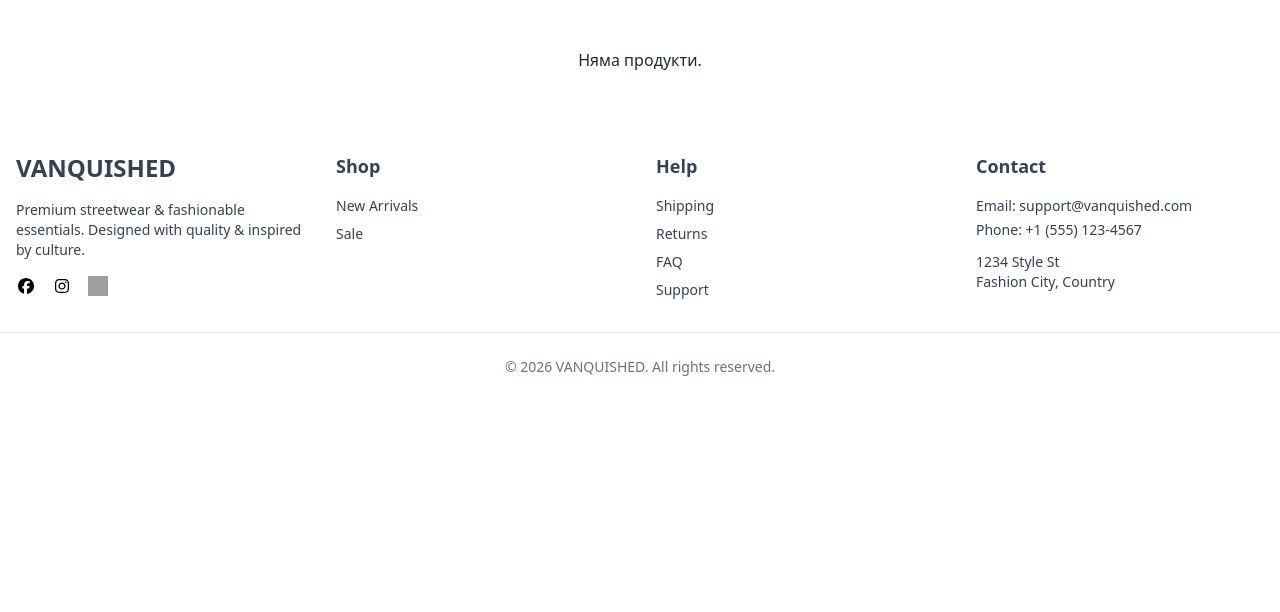
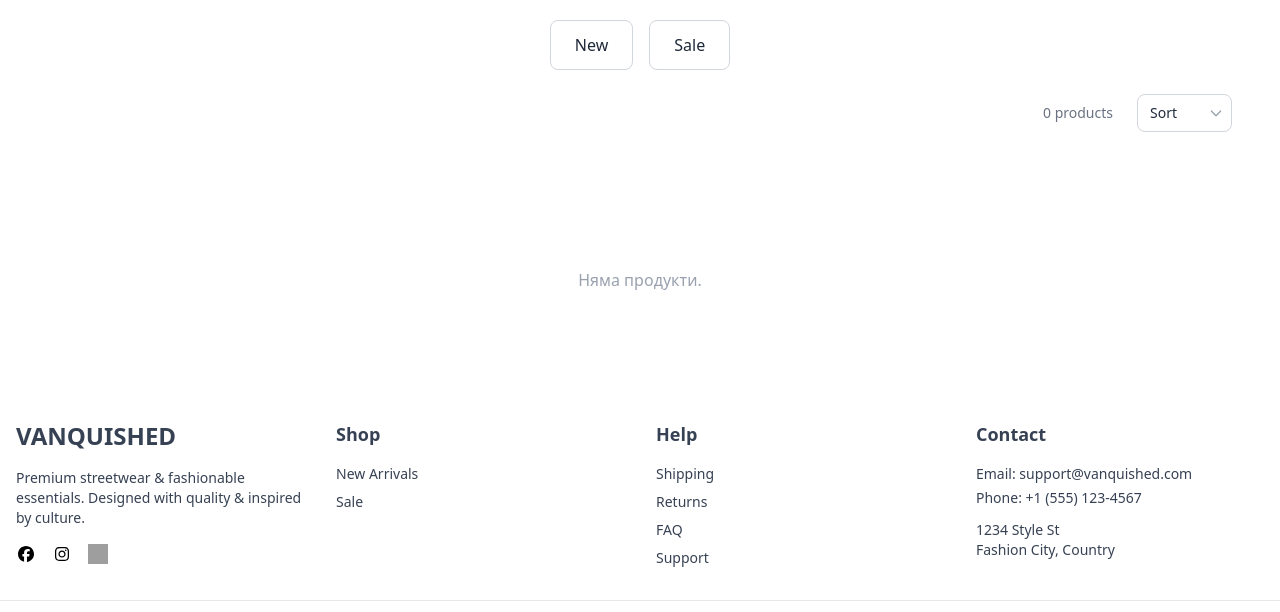
Before and after one commit to franki2004/VanquishedClothing, a Django app: page /collections/new/ in a window 1280 px wide. Shown: the part 84-696 px from the top of the page. Run offline with Django 5.2, Linux system fonts and the light colour scheme; data that the repository does not hold is empty; grey boxes are pictures that could not be loaded.

Commit message:
fixed UI bug within bulk add product page, added sorting and category filtering in collection, added sizes in product page

```diff
--- a/store/views.py
+++ b/store/views.py
@@ -14,13 +14,32 @@ def home(request):
 def returns(request):
     return render(request, 'store/returns.html')
 
-def collection(request, slug):
-    category = get_object_or_404(Category, slug=slug)
+def collection(request, slug=None):
+    category = None
+    products = Product.objects.filter(status="active")
 
-    products = Product.objects.filter(
-        category=category,
-        status="active",
-    )
+    # Category filtering
+    if slug:
+        category = get_object_or_404(Category, slug=slug)
+        products = products.filter(category=category)
+
+    # Sorting
+    sort = request.GET.get("sort")
+
+    if sort == "price_asc":
+        products = products.order_by("price")
+    elif sort == "price_desc":
+        products = products.order_by("-price")
+    elif sort == "az":
+        products = products.order_by("name")
+    elif sort == "za":
+        products = products.order_by("-name")
+    elif sort == "newest":
+        products = products.order_by("-created_at")
+    elif sort == "oldest":
+        products = products.order_by("created_at")
+
+    categories = Category.objects.all()
 
     return render(
         request,
@@ -28,8 +47,10 @@ def collection(request, slug):
         {
             "category": category,
             "products": products,
+            "categories": categories,
         },
     )
+
 def search(request):
     q = request.GET.get("q", "").strip()
 
--- a/templates/store/collection.html
+++ b/templates/store/collection.html
@@ -1,29 +1,97 @@
-{% extends "store/base.html" %}
-{% block title %}
-    {% if title %}
-        {{ title }}
-    {% else %}
-        {{ category.name }}
-    {% endif %}
-{% endblock %}
-
+{% extends "store/base.html" %} {% block title %}
+{% if title %} {{ title }} {% else %} {{ category.name }} {% endif %} {% endblock %}
 {% block content %}
 
-<section class="max-w-7xl mx-auto p-8 grid grid-cols-2 md:grid-cols-4 gap-6 mt-25">
+<div class="max-w-7xl mx-auto px-6 lg:px-12 mt-26">
+  <!-- TOP BAR -->
+<div class="flex flex-col gap-6 mb-14">
+
+    <!-- CATEGORY BUTTONS ROW (centered) -->
+    <div class="flex flex-wrap justify-center gap-4">
+        <a href="{% url 'new_products' %}"
+           class="px-6 py-3 text-base font-medium border border-gray-300 rounded-lg hover:bg-black hover:text-white transition">
+            New
+        </a>
+
+        <a href="{% url 'sale_products' %}"
+           class="px-6 py-3 text-base font-medium border border-gray-300 rounded-lg hover:bg-black hover:text-white transition">
+            Sale
+        </a>
+
+        {% for cat in categories %}
+            <a href="{% url 'collection' cat.slug %}"
+               class="px-6 py-3 text-base font-medium border border-gray-300 rounded-lg hover:bg-black hover:text-white transition
+               {% if category and category.id == cat.id %}bg-black text-white{% endif %}">
+                {{ cat.name }}
+            </a>
+        {% endfor %}
+    </div>
+
+    <!-- PRODUCT COUNT + SORT ROW (right-aligned) -->
+    <div class="flex items-center justify-end gap-6 text-sm">
+        <span class="text-gray-500">
+            {{ products|length }} products
+        </span>
+
+        <form method="get" class="relative">
+            <select name="sort"
+                    onchange="this.form.submit()"
+                    class="appearance-none bg-white border border-gray-300 px-3 py-2 rounded-lg text-sm cursor-pointer focus:outline-none pr-8">
+                <option value="">Sort</option>
+                <option value="price_asc" {% if request.GET.sort == "price_asc" %}selected{% endif %}>Price ↑</option>
+                <option value="price_desc" {% if request.GET.sort == "price_desc" %}selected{% endif %}>Price ↓</option>
+                <option value="az" {% if request.GET.sort == "az" %}selected{% endif %}>A–Z</option>
+                <option value="za" {% if request.GET.sort == "za" %}selected{% endif %}>Z–A</option>
+                <option value="newest" {% if request.GET.sort == "newest" %}selected{% endif %}>Newest</option>
+                <option value="oldest" {% if request.GET.sort == "oldest" %}selected{% endif %}>Oldest</option>
+            </select>
+            <!-- down arrow -->
+            <div class="pointer-events-none absolute inset-y-0 right-2 flex items-center">
+                <svg class="w-4 h-4 text-gray-400" fill="none" stroke="currentColor" viewBox="0 0 24 24">
+                    <path stroke-linecap="round" stroke-linejoin="round" stroke-width="2" d="M19 9l-7 7-7-7"/>
+                </svg>
+            </div>
+        </form>
+    </div>
+
+</div>
+
+  <!-- PRODUCTS GRID -->
   {% if products %}
+  <section class="grid grid-cols-2 md:grid-cols-2 lg:grid-cols-3 gap-10">
     {% for product in products %}
-            <a href="{% url 'product' product.id %}" class="border rounded overflow-hidden hover:shadow-lg transition">
-                {% if product.images.all %}
-                    <img src="{{ product.images.all.0.image.url }}" class="w-full h-auto">
+    <a href="{% url 'product' product.id %}" class="group">
+      {% if product.images.first %}
+      <div
+        class="flex items-center justify-center h-[320px] md:h-[440px] lg:h-[600px] overflow-hidden"
+      >
+        <img
+          src="{{ product.images.first.image.url }}"
+          class="max-h-full max-w-full object-contain transition duration-300 group-hover:scale-105"
+        />
+      </div>
       {% endif %}
-                <div class="p-2">
-                    <h3 class="font-medium">{{ product.name }}</h3>
-                    <p class="text-gray-600">{{ product.price }} лв.</p>
+
+      <div class="pt-4 text-center">
+        <h3 class="text-sm font-medium mb-1">{{ product.name }}</h3>
+
+        {% if product.discount_percent %}
+        <div class="flex justify-center items-center gap-2 text-sm">
+          <span class="text-gray-400 line-through"> €{{ product.price }} </span>
+          <span class="font-semibold">
+            €{{ product.final_price|floatformat:2 }}
+          </span>
+        </div>
+        {% else %}
+        <p class="text-sm text-gray-700">€{{ product.price }}</p>
+        {% endif %}
       </div>
     </a>
     {% endfor %}
+  </section>
   {% else %}
-        <p class="text-center col-span-full">Няма продукти.</p>
+  <div class="text-center py-20 text-gray-400">Няма продукти.</div>
   {% endif %}
-</section>
+</div>
+
 {% endblock %}
```
Also changed, not shown: templates/store/add_products.html (+71 -22 lines), templates/store/product.html (+103 -30 lines). Lines whose indentation alone changed are shown as unchanged.
